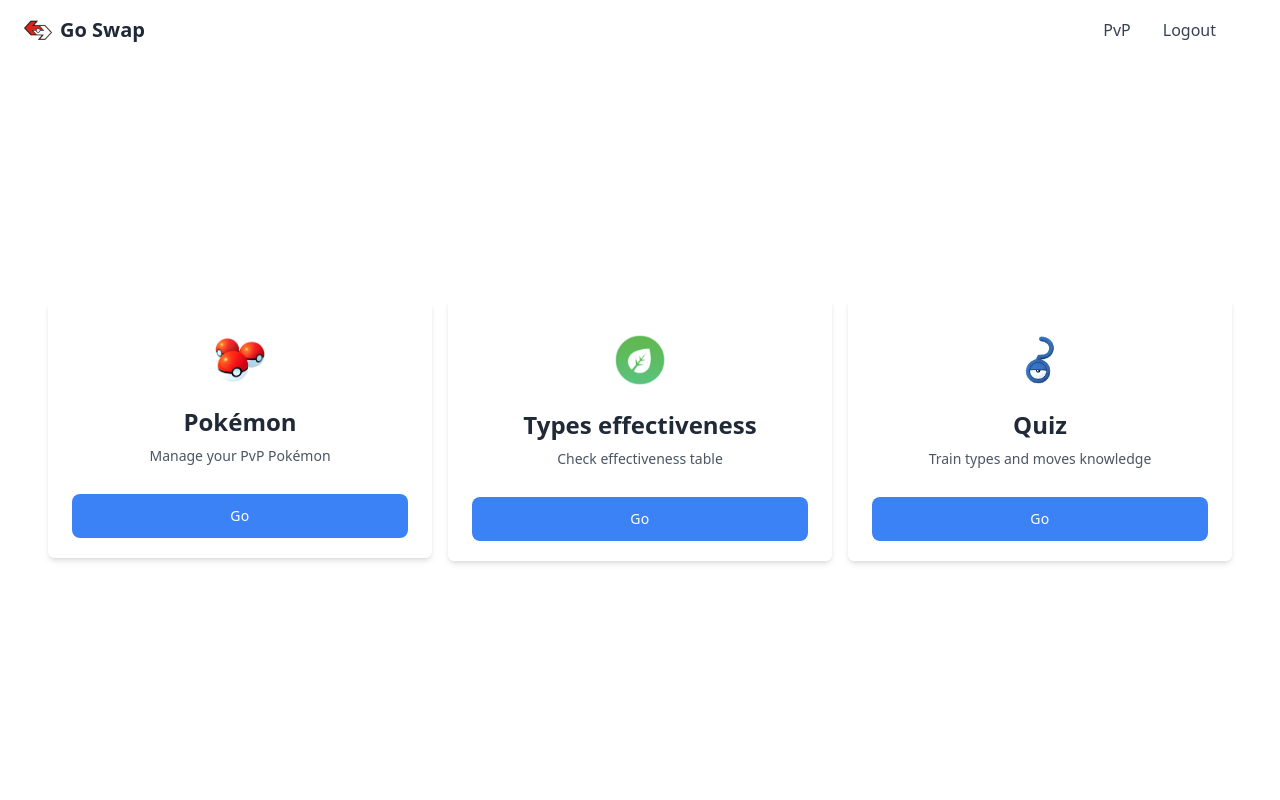
After one commit to pgrimaud/go-swap, a Symfony app: template templates/pvp/index.html.twig in a window 1280 px wide. The commit adds this page. Run offline with Twig, Linux system fonts and the light colour scheme; the template is opened without the code that fills it, so the values that code supplies are empty; style sheets or scripts are compiled from the project's sources; some libraries are stand-ins or nearby versions.

Commit message:
feat(v2): add pvp menu

```diff
--- a/templates/base.html.twig
+++ b/templates/base.html.twig
@@ -29,7 +29,7 @@
             {% block importmap %}{{ importmap('app') }}{% endblock %}
         {% endblock %}
     </head>
-    <body class="bg-white dark:bg-gray-900">
+    <body class="flex flex-col min-h-screen bg-white dark:bg-gray-900 font-roboto">
         {% block body %}{% endblock %}
     </body>
 </html>
--- /dev/null
+++ b/templates/partials/card.html.twig
@@ -0,0 +1,19 @@
+<div class="w-full max-w-sm px-6 py-5 bg-white rounded-md shadow-md dark:bg-gray-800">
+    <p class="flex justify-center py-4">
+        <img src="{{ image }}" class="w-[50px]">
+    </p>
+
+    <div>
+        <h1 class="mt-2 text-2xl font-semibold text-gray-800 dark:text-white text-center">{{ title }}</h1>
+        <p class="mt-2 text-sm text-gray-600 dark:text-gray-300 text-center">{{ description }}</p>
+    </div>
+
+    <div class="mt-7">
+        <div class="flex items-center mt-2 text-gray-700 dark:text-gray-200">
+            <button type="submit"
+                    class="w-full px-6 py-3 text-sm font-medium tracking-wide text-white capitalize transition-colors duration-300 transform bg-blue-500 rounded-lg hover:bg-blue-400 focus:outline-none focus:ring focus:ring-blue-300 focus:ring-opacity-50">
+                Go
+            </button>
+        </div>
+    </div>
+</div>
--- a/templates/partials/header.html.twig
+++ b/templates/partials/header.html.twig
@@ -27,7 +27,12 @@
             <!-- Mobile Menu open: "block", Menu closed: "hidden" -->
             <div x-cloak :class="[isOpen ? 'translate-x-0 opacity-100 ' : 'opacity-0 -translate-x-full']" class="absolute inset-x-0 z-20 w-full px-6 py-4 transition-all duration-300 ease-in-out bg-white dark:bg-gray-900 md:bg-transparent md:dark:bg-transparent md:mt-0 md:p-0 md:top-0 md:relative md:w-auto md:opacity-100 md:translate-x-0 md:flex md:items-center">
                 <div class="flex flex-col md:flex-row md:mx-6">
-                    <a class="my-2 text-gray-700 transition-colors duration-300 transform dark:text-gray-200 hover:text-blue-500 dark:hover:text-blue-400 md:mx-4 md:my-0" href="{{ path('app_logout') }}">Logout</a>
+                    <a class="my-2 text-gray-700 transition-colors duration-300 transform dark:text-gray-200 hover:text-blue-500 dark:hover:text-blue-400 md:mx-4 md:my-0" href="{{ path('app_pvp_index') }}">
+                        PvP
+                    </a>
+                    <a class="my-2 text-gray-700 transition-colors duration-300 transform dark:text-gray-200 hover:text-blue-500 dark:hover:text-blue-400 md:mx-4 md:my-0" href="{{ path('app_logout') }}">
+                        Logout
+                    </a>
                 </div>
             </div>
         </div>
--- /dev/null
+++ b/templates/pvp/index.html.twig
@@ -0,0 +1,30 @@
+{% extends 'base.html.twig' %}
+
+{% block title %}Hello PvPController!{% endblock %}
+
+{% block body %}
+    {% include 'partials/header.html.twig' %}
+
+    <div class="flex flex-wrap justify-center items-center flex-grow gap-4">
+        {% include 'partials/card.html.twig' with {
+            title: 'Pokémon',
+            image: asset('pictures/icons/pokeballs.png'),
+            description: 'Manage your PvP Pokémon',
+            link: path('app_pvp_index')
+        } %}
+
+        {% include 'partials/card.html.twig' with {
+            title: 'Types effectiveness',
+            image: asset('pictures/icons/grass.png'),
+            description: 'Check effectiveness table',
+            link: path('app_pvp_index')
+        } %}
+
+        {% include 'partials/card.html.twig' with {
+            title: 'Quiz',
+            image: asset('pictures/icons/unown-qm.png'),
+            description: 'Train types and moves knowledge',
+            link: path('app_pvp_index')
+        } %}
+    </div>
+{% endblock %}
```
Also changed, not shown: src/Controller/PvPController.php (added, +16 -0 lines), public/pictures/icon.png (added), public/pictures/icons/grass.png (added), public/pictures/icons/pokeballs.png (added), public/pictures/icons/unown-qm.png (added), public/pictures/league/gl.png (added), public/pictures/league/lc.png (added), public/pictures/league/ul.png (added), public/pictures/logo.png (added), 1 other file.
